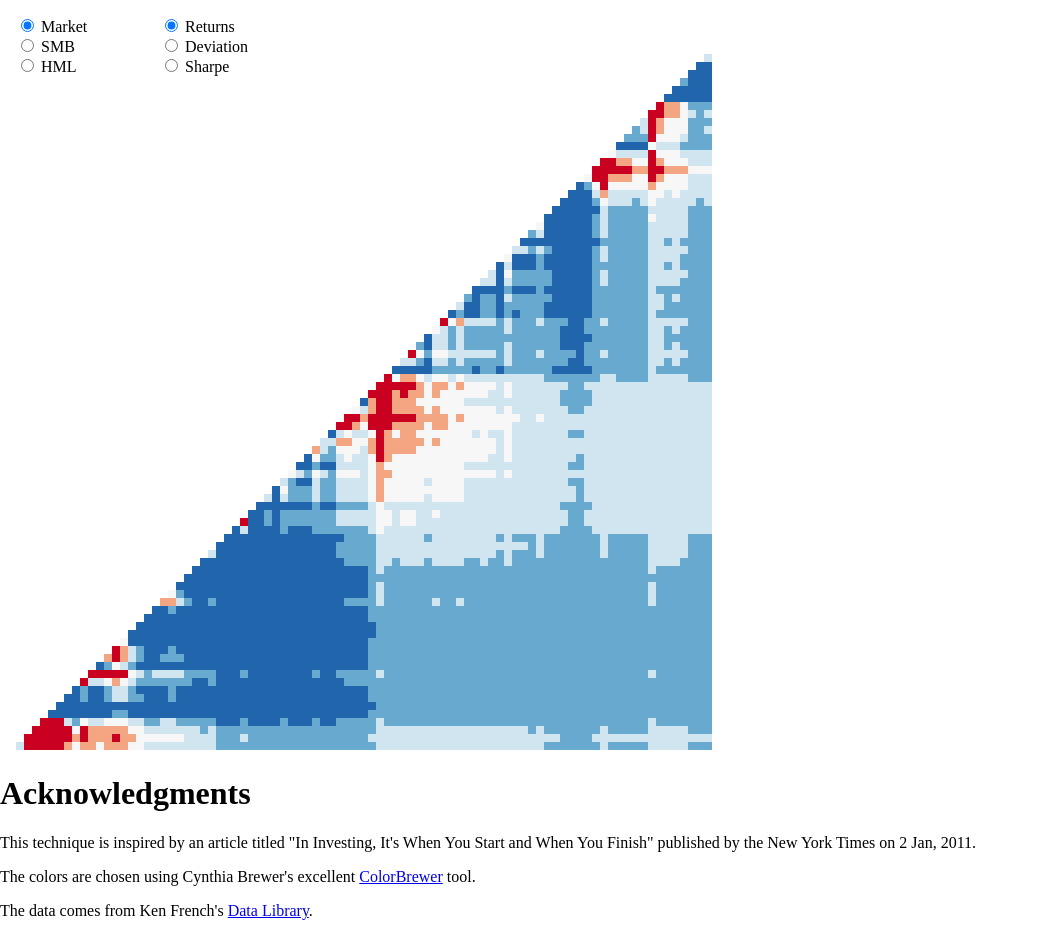
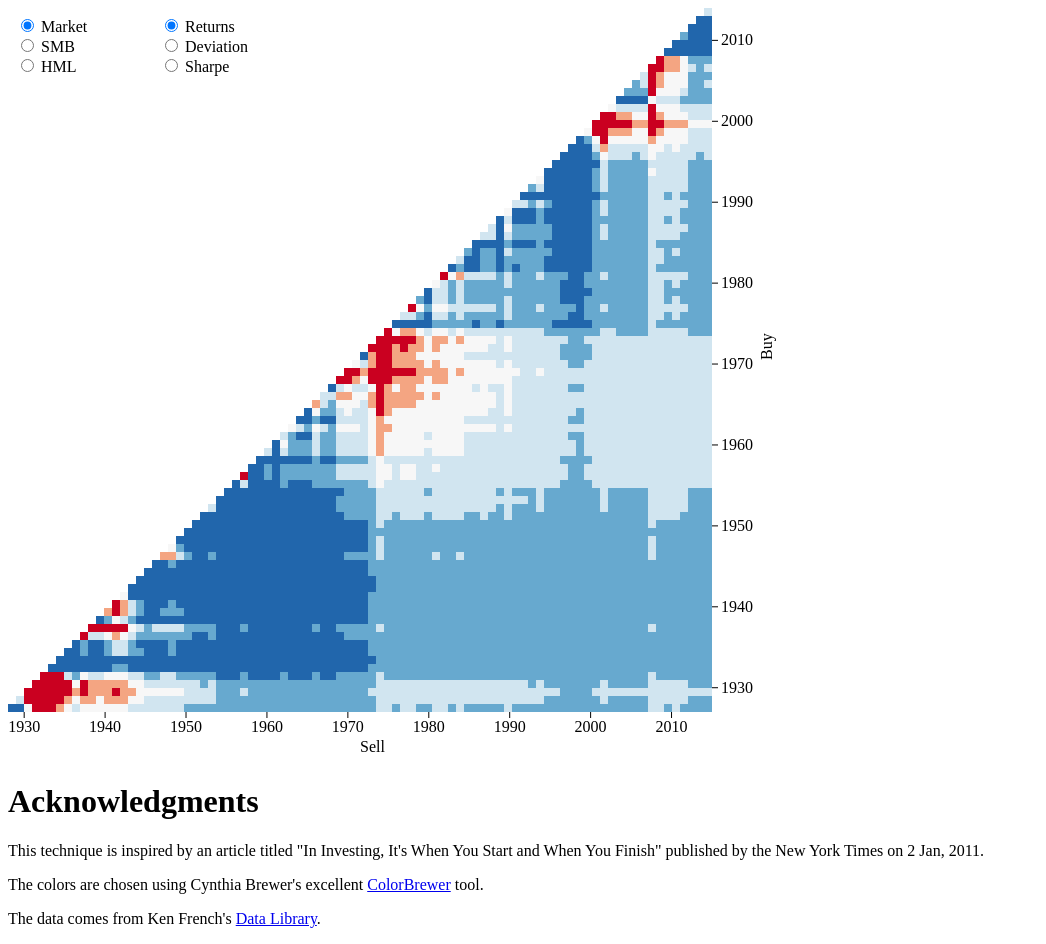
Before and after one commit to tstearns/return-tiles, a plain HTML site: page index.html in a window 1280 px wide. Shown: the whole page, without its empty margins (0-1046 px from the left). Drawn offline with nearby package versions, Linux system fonts and the light colour scheme.

Commit message:
Add chart axes

```diff
--- a/index.html
+++ b/index.html
@@ -2,8 +2,13 @@
 <html>
   <head>
     <script src="//d3js.org/d3.v3.min.js"></script>
+    <style>
+      .axis .tick line {
+        stroke: #000;
+      }
+    </style>
   </head>
-  <body style="margin: 0;">
+  <body>
     <div id='data-controls'>
         <form style="position: absolute; top: 1em; left: 1em;">
           <input type="radio" name="datasource" id="source-market" checked>
--- a/return-tiles.js
+++ b/return-tiles.js
@@ -1,6 +1,7 @@
-var cellSize = 8,
-    width = 750,
-    height = 750;
+var width = 770,
+    height = 750,
+    xmargin = 70,
+    ymargin = 50;
 
 var calcType = "returns";
 var fname = "ff-mkt.json";
@@ -112,21 +113,68 @@ function render(data) {
     return;
   }
 
-  var first = data[0].start;
-
   // first, remove old chart if one exists:
   svg.select("g").remove();
 
   // now add a new chart:
-  var svgdata = svg.append("g").selectAll()
-      .data(data, function(d) { return d.start + ':' + d.end; });
+  var chart = svg.append("g");
 
-  svgdata.enter().append("svg:rect")
-      .attr("x", function(d) { return (d.end - first) * cellSize; })
-      .attr("y", function(d) { return (first - d.start) * cellSize + height; })
+  // find our domain and range:
+  var firstBuy = data[0].start;
+  var firstSell = data[0].end;
+  var lastBuy = data[data.length-1].start;
+  var lastSell = data[data.length-1].end;
+
+  // each cell should be a square, and all cells should be
+  // able to fit inside the SVG element with room to spare
+  // for the axes.
+  var cellWidth = (width - xmargin) / (lastSell - firstSell);
+  var cellHeight = (height - ymargin) / (lastBuy - firstBuy);
+  var cellSize = Math.floor(Math.min(cellHeight, cellWidth));
+
+  var heatmapWidth = (lastSell - firstSell + 1) * cellSize;
+  var heatmapHeight = (lastBuy - firstBuy + 1) * cellSize;
+
+  // create our axes using previously-calculated domain and range:
+  var xscale = d3.scale.linear().domain([firstSell, lastSell]).range([0, heatmapWidth]);
+  var yscale = d3.scale.linear().domain([firstBuy, lastBuy]).range([heatmapHeight, 0]);
+  var xaxis = d3.svg.axis()
+    .scale(xscale)
+    .outerTickSize(0)
+    .tickFormat(d3.format("f"))
+    .orient("bottom");
+  var yaxis = d3.svg.axis()
+    .scale(yscale)
+    .outerTickSize(0)
+    .tickFormat(d3.format("f"))
+    .orient("right");
+
+  // render the heatmap:
+  chart.selectAll().data(data, function(d) { return d.start + ':' + d.end; })
+    .enter().append("svg:rect")
+      .attr("x", function(d) { return (d.end - firstSell) * cellSize; })
+      .attr("y", function(d) { return (lastBuy - d.start) * cellSize; })
       .attr("width", cellSize)
       .attr("height", cellSize)
       .style("fill", function(d) { return colorScale(d.score); });
+
+  // render both axes:
+  chart.append("g")
+    .attr("class", "x axis")
+    .attr("transform", "translate(0," + heatmapHeight + ")")
+    .call(xaxis);
+  chart.append("g")
+    .attr("class", "y axis")
+    .attr("transform", "translate(" + heatmapWidth + ",0)")
+    .call(yaxis);
+
+  // render axis labels:
+  chart.append("text")
+    .attr("transform", "translate(" + (heatmapWidth + 60) + "," + (heatmapHeight / 2) + ")rotate(-90)")
+    .text("Buy");
+  chart.append("text")
+    .attr("transform", "translate(" + (heatmapWidth / 2) + "," + (heatmapHeight + 40) + ")")
+    .text("Sell");
 }
 
 function execute() {
```
